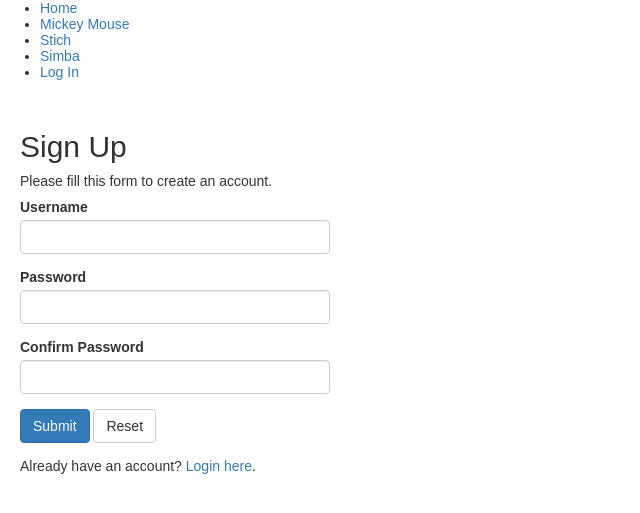
After one commit to mfujimak/assignment05-phoenix, a PHP site: page /register.php in a window 1280 px wide. The commit adds this page. Shown: the top 513 px of the page, without its empty margins (0-640 px from the left). Run offline with PHP 8.4, Linux system fonts and the light colour scheme; data that the repository does not hold is empty.

Commit message:
added register form + survey form

```diff
--- a/index.php
+++ b/index.php
@@ -34,7 +34,7 @@
 		</div>
 		<div class="Fourth">
 
-			<a class="border" href="login.php">Vote for your Favorite Character</a>
+			<a class="border" href="survey.php">Vote for your Favorite Character</a>
 		</div>
 	</div>
 
--- a/mickey.php
+++ b/mickey.php
@@ -95,11 +95,5 @@
 </div> <!-- container -->
   </main>
 
-
-<!-- Footer -->
-<?php
-		include 'includes/footer.php';
-    include 'includes/scripts.php';
-	?>
 </body>
 </html>
--- /dev/null
+++ b/register.php
@@ -0,0 +1,43 @@
+<!DOCTYPE html>
+<html lang="en">
+<head>
+    <meta charset="UTF-8">
+    <title>Sign Up</title>
+    <link rel="stylesheet" href="https://maxcdn.bootstrapcdn.com/bootstrap/3.3.7/css/bootstrap.css">
+    <style type="text/css">
+        body{ font: 14px sans-serif; }
+        .wrapper{ width: 350px; padding: 20px; }
+    </style>
+</head>
+<body>
+    <?php
+        include 'includes/nav.php';
+   ?>
+    <div class="wrapper">
+        <h2>Sign Up</h2>
+        <p>Please fill this form to create an account.</p>
+        <form action="<?php echo htmlspecialchars($_SERVER["PHP_SELF"]); ?>" method="post">
+            <div class="form-group <?php echo (!empty($username_err)) ? 'has-error' : ''; ?>">
+                <label>Username</label>
+                <input type="text" name="username"class="form-control" value="<?php echo $username; ?>">
+                <span class="help-block"><?php echo $username_err; ?></span>
+            </div>
+            <div class="form-group <?php echo (!empty($password_err)) ? 'has-error' : ''; ?>">
+                <label>Password</label>
+                <input type="password" name="password" class="form-control" value="<?php echo $password; ?>">
+                <span class="help-block"><?php echo $password_err; ?></span>
+            </div>
+            <div class="form-group <?php echo (!empty($confirm_password_err)) ? 'has-error' : ''; ?>">
+                <label>Confirm Password</label>
+                <input type="password" name="confirm_password" class="form-control" value="<?php echo $confirm_password; ?>">
+                <span class="help-block"><?php echo $confirm_password_err; ?></span>
+            </div>
+            <div class="form-group">
+                <input type="submit" class="btn btn-primary" value="Submit">
+                <input type="reset" class="btn btn-default" value="Reset">
+            </div>
+            <p>Already have an account? <a href="login.php">Login here</a>.</p>
+        </form>
+    </div>
+</body>
+</html>
--- a/simba.php
+++ b/simba.php
@@ -98,11 +98,5 @@
 </div> <!-- container -->
   </main>
 
-
-<!-- Footer -->
-<?php
-		include 'includes/footer.php';
-    include 'includes/scripts.php';
-	?>
 </body>
 </html>
--- a/stich.php
+++ b/stich.php
@@ -92,11 +92,5 @@
 </div> <!-- container -->
   </main>
 
-
-<!-- Footer -->
-<?php
-		include 'includes/footer.php';
-    include 'includes/scripts.php';
-	?>
 </body>
 </html>
```
Also changed, not shown: survey.php (added, +44 -0 lines), 1 other file.
